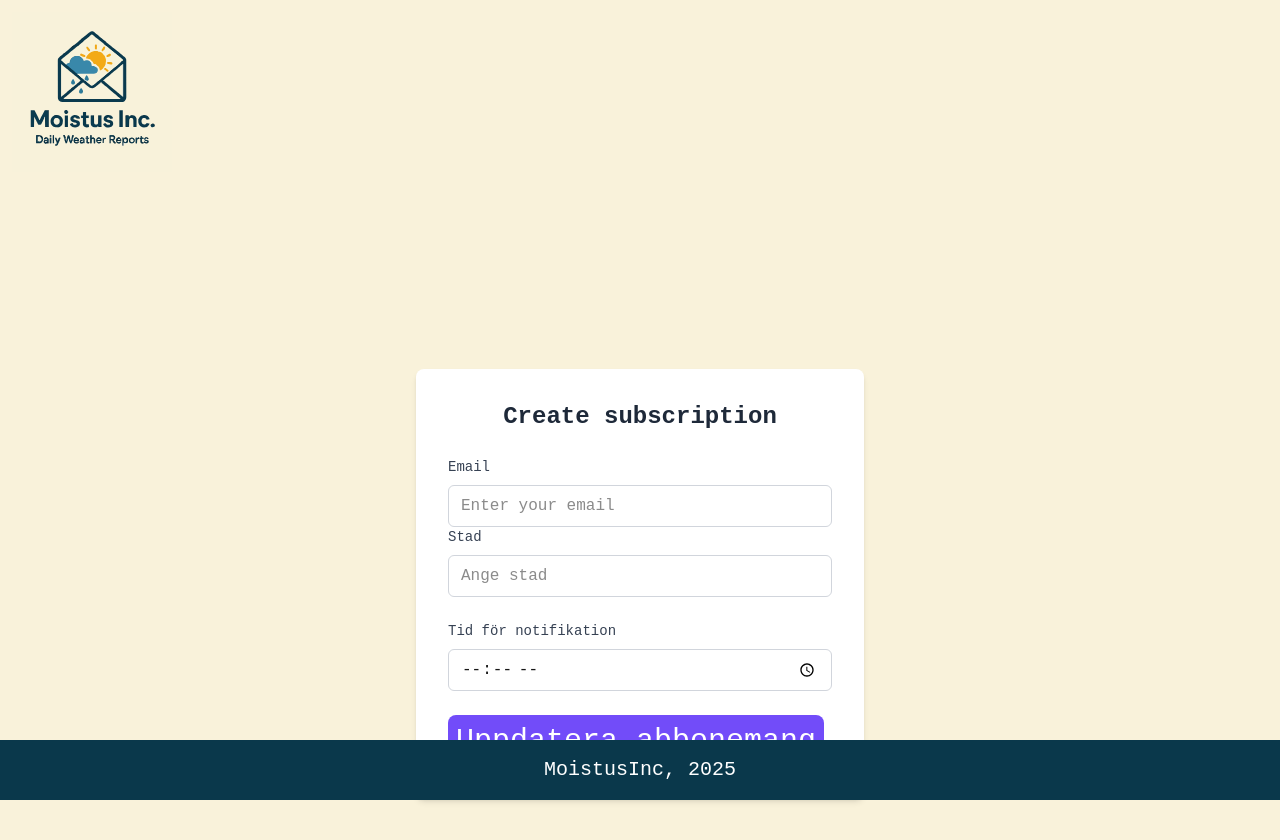
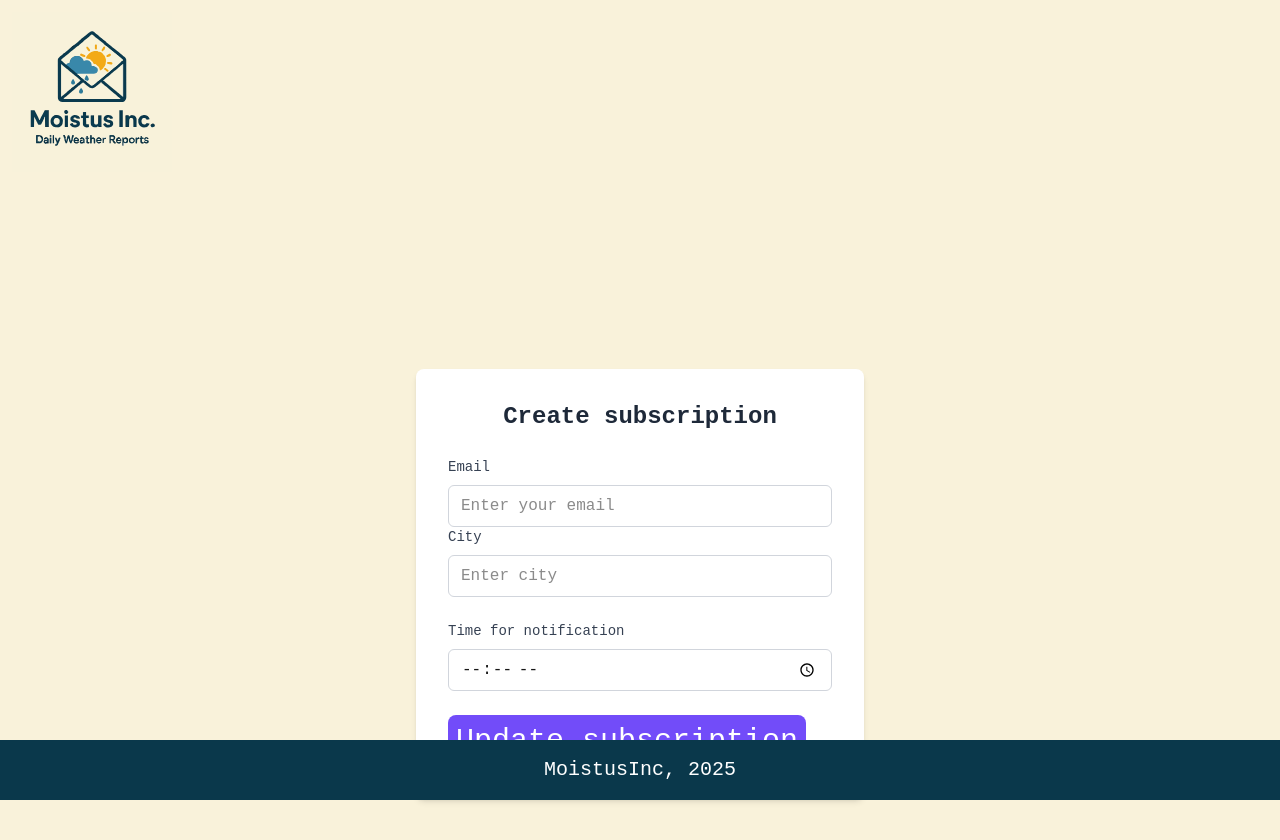
Before and after one commit to JohanHammerin/weather_app_frontend, a Next.js app: page /subscription in a window 1280 px wide. Shown: the top 840 px of the page. Built offline with nearby package versions, Linux system fonts and the light colour scheme; a web font is replaced by a local one.

Commit message:
update(subscription): change language to english

```diff
--- a/app/subscription/page.tsx
+++ b/app/subscription/page.tsx
@@ -31,14 +31,14 @@ export default function Page() {
       const data = await response.json();
 
       if (response.ok) {
-        setMessage("Abbonemang uppdaterat framgångsrikt!");
+        setMessage("Subscription updated successfully!");
         setCity("");
         setTime("");
       } else {
-        setMessage(data.error || "Något gick fel");
+        setMessage(data.error || "Something went wrong");
       }
     } catch (error) {
-      setMessage("Nätverksfel, försök igen");
+      setMessage("Network error, please try again");
       console.error("Fetch error:", error);
     } finally {
       setIsLoading(false);
@@ -76,7 +76,7 @@ export default function Page() {
               htmlFor="city"
               className="block text-sm font-medium text-gray-700 mb-2"
             >
-              Stad
+              City
             </label>
             <input
               type="text"
@@ -84,7 +84,7 @@ export default function Page() {
               value={city}
               onChange={(e) => setCity(e.target.value)}
               className="w-full px-3 py-2 border border-gray-300 rounded-md focus:outline-none focus:ring-2 focus:ring-blue-500"
-              placeholder="Ange stad"
+              placeholder="Enter city"
               required
             />
           </section>
@@ -94,7 +94,7 @@ export default function Page() {
               htmlFor="time"
               className="block text-sm font-medium text-gray-700 mb-2"
             >
-              Tid för notifikation
+              Time for notification
             </label>
             <input
               type="time"
@@ -120,7 +120,7 @@ export default function Page() {
 
           <section className="flex gap-5">
             <Button
-              title={isLoading ? "Uppdaterar..." : "Uppdatera abbonemang"}
+              title={isLoading ? "Updating..." : "Update subscription"}
               type="submit"
               disabled={isLoading}
             />
```
